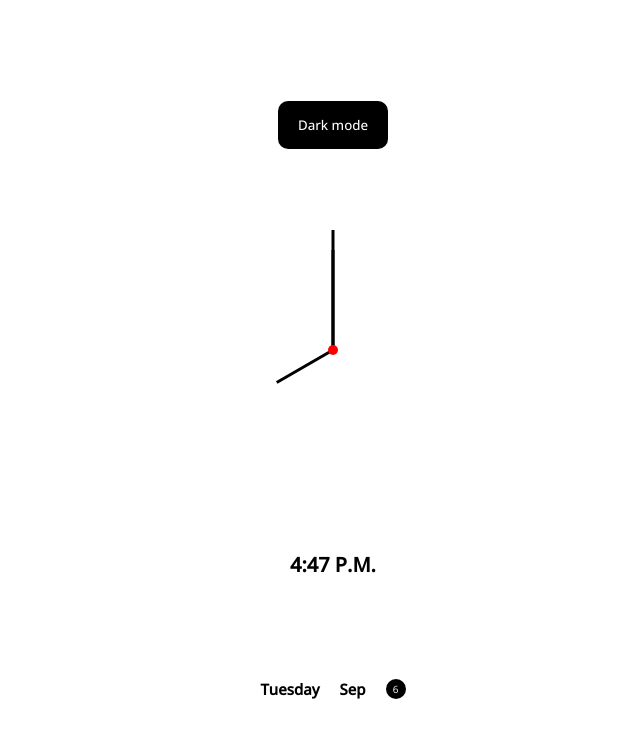
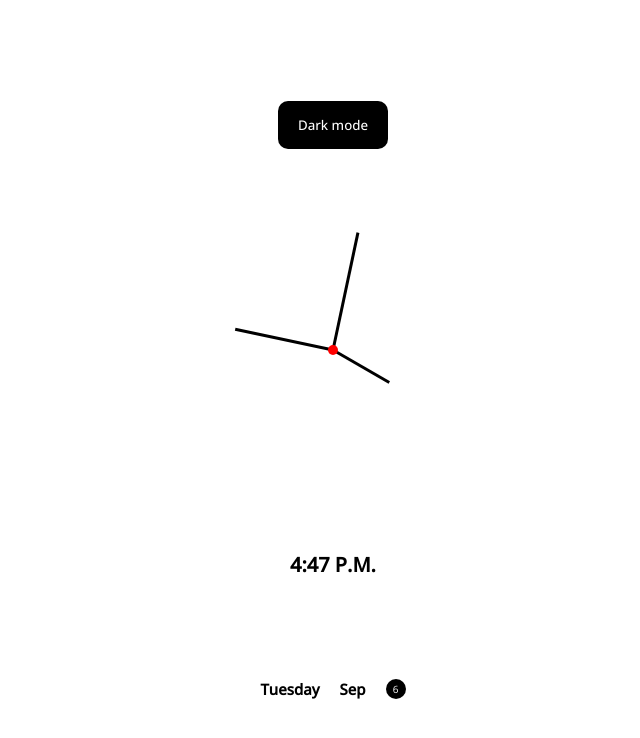
Before and after one commit to gchiquetto/theme-clock, a website: page index.html in a window 1280 px wide. Shown: the whole page, without its empty margins (307-947 px from the left). Drawn offline with nearby package versions, Linux system fonts and the light colour scheme.

Commit message:
project finished

```diff
--- a/index.html
+++ b/index.html
@@ -13,8 +13,8 @@
         <button id="style-button">Dark mode</button>
         <div class="clock">
             <div class="hour-pointer pointer" id="hour"></div>
-            <div class="min-pointer pointer"></div>
-            <div class="sec-pointer pointer"></div>
+            <div class="min-pointer pointer" id="minute"></div>
+            <div class="sec-pointer pointer" id="second"></div>
             <div class="clock-middle"></div>
         </div>
         <h1 class="text time" id="time">1:57 PM</h1>
--- a/script.js
+++ b/script.js
@@ -3,6 +3,8 @@ const main = document.querySelector('.main');
 const texts = document.querySelectorAll('.text');
 const pointers = document.querySelectorAll('.pointer');
 const hourPointer = document.getElementById('hour');
+const minPointer = document.getElementById('minute');
+const secPointer = document.getElementById('second');
 const dayLabel = document.querySelector('.day');
 const monthLabel = document.querySelector('.month');
 const numericDayLabel = document.querySelector('.numeric-date');
@@ -13,6 +15,7 @@ updateHour();
 updateClock();
 
 const updateTime = setInterval(updateHour, 1000);
+const updateClockTimer = setInterval(updateClock, 1000);
 
 styleButton.addEventListener('click', () =>{
     styleButton.classList.toggle('light');
@@ -40,7 +43,11 @@ function createNewDate(){
 }
 
 function updateClock(){
-    const hourDegree = +createNewDate().toLocaleString('nl-NL', {hour: 'numeric'})*15;
-    console.log(hourPointer);
+    const time = createNewDate();
+    const hourDegree = +time.toLocaleString('nl-NL', {hour: 'numeric'})*30;
+    const minuteDegree = +time.toLocaleString('nl-NL', {minute:'2-digit'})*6;
+    const secondsDegree = +time.toLocaleString('nl-NL', {second: 'numeric'})*6;
     hourPointer.style.transform = `translate(-50%, -100%) rotate(${hourDegree}deg)`;
+    minPointer.style.transform = `translate(-50%, -100%) rotate(${minuteDegree}deg)`;
+    secPointer.style.transform = `translate(-50%, -100%) rotate(${secondsDegree}deg)`;
 }
```
